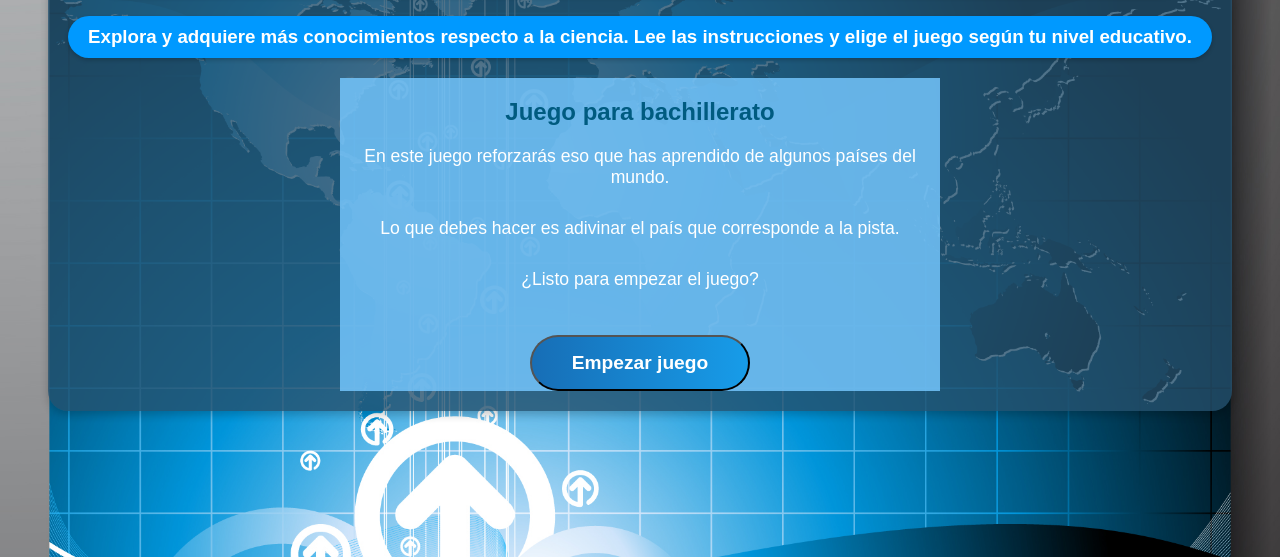
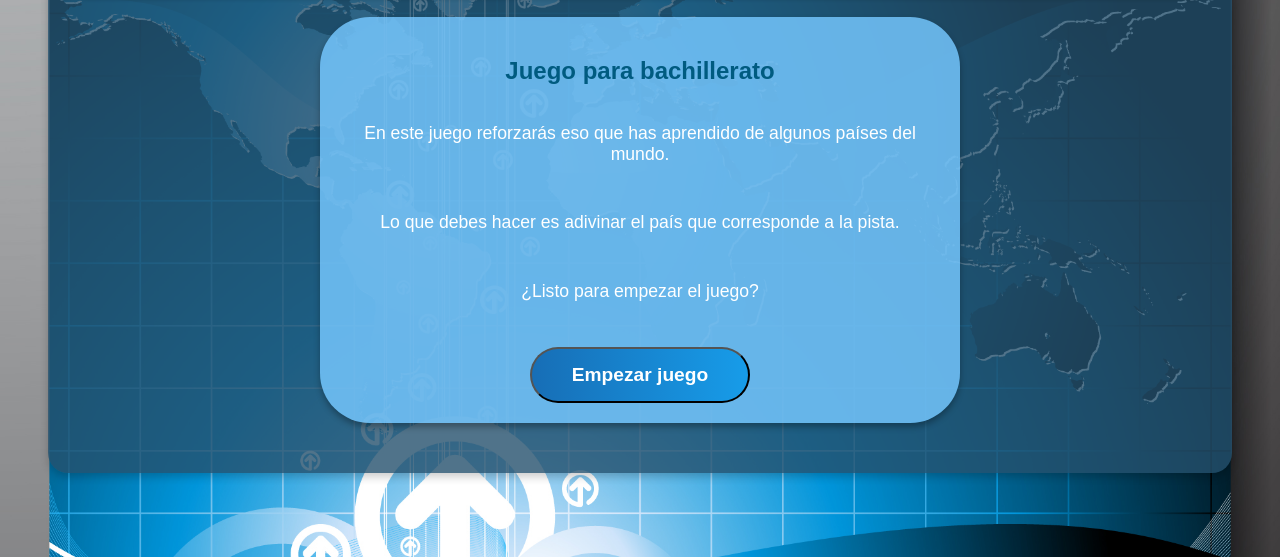
Before and after one commit to taniaj04/SocialesBr, a plain HTML site: page index.html in a window 1280 px wide. Shown: the part 283-840 px from the top of the page. Drawn offline with Linux system fonts and the light colour scheme; a script that the page names is missing.

Commit message:
Update inicio.css

```diff
--- a/inicio.css
+++ b/inicio.css
@@ -78,6 +78,7 @@ p {
 .info-container {
     display: flex;
     justify-content: center;
+    margin-bottom: 30px;
     flex-wrap: wrap;
     gap: 20px;
 }
@@ -85,8 +86,17 @@ p {
 .info-box {
     background-color: rgba(118, 200, 255, 0.829);
     color: rgb(0, 225, 255);
+    padding: 20px;
     width: 90%;
     max-width: 600px;
+    border-radius: 50px;
+    text-align: center;
+    display: flex;
+    flex-direction: column;
+    align-items: center;
+    justify-content: center;
+    transition: transform 0.3s ease, box-shadow 0.3s ease;
+    box-shadow: 0px 4px 6px rgba(0, 0, 0, 0.3);
 }
 
 .info-box p {
```
